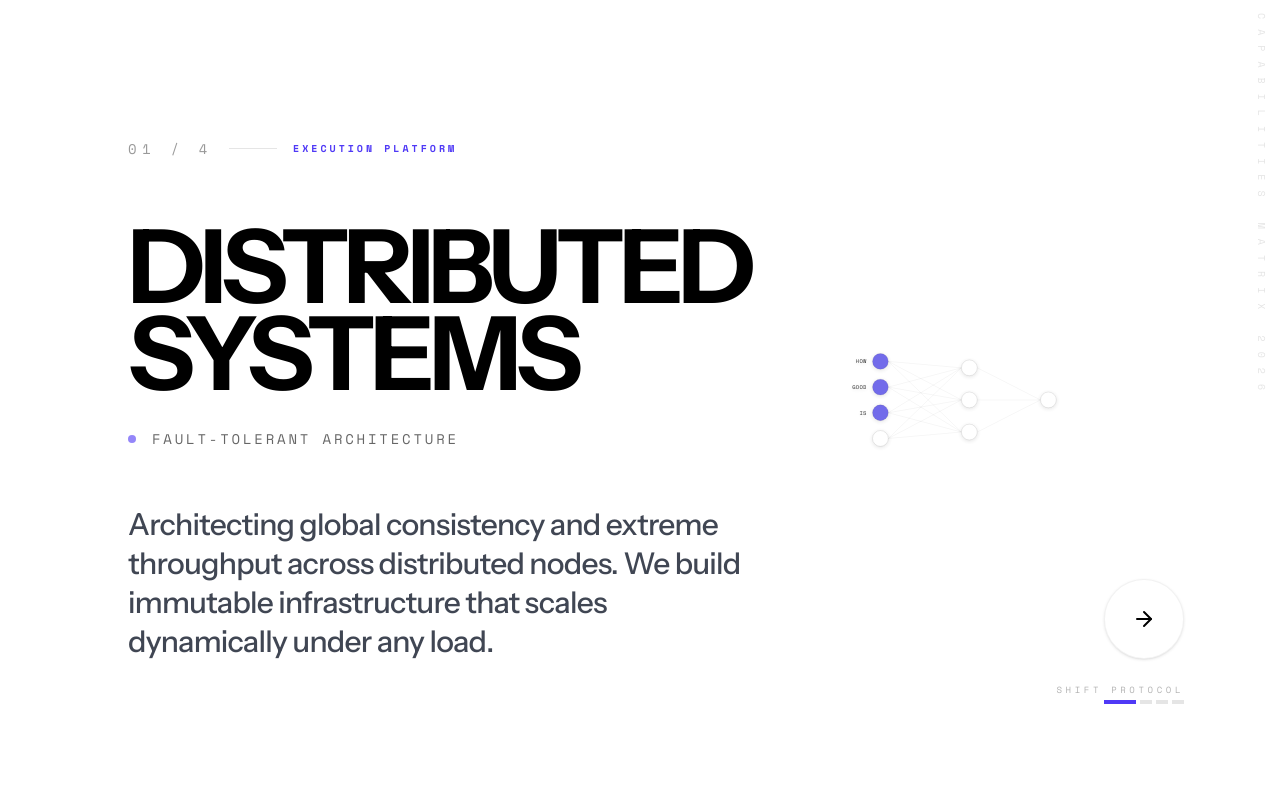
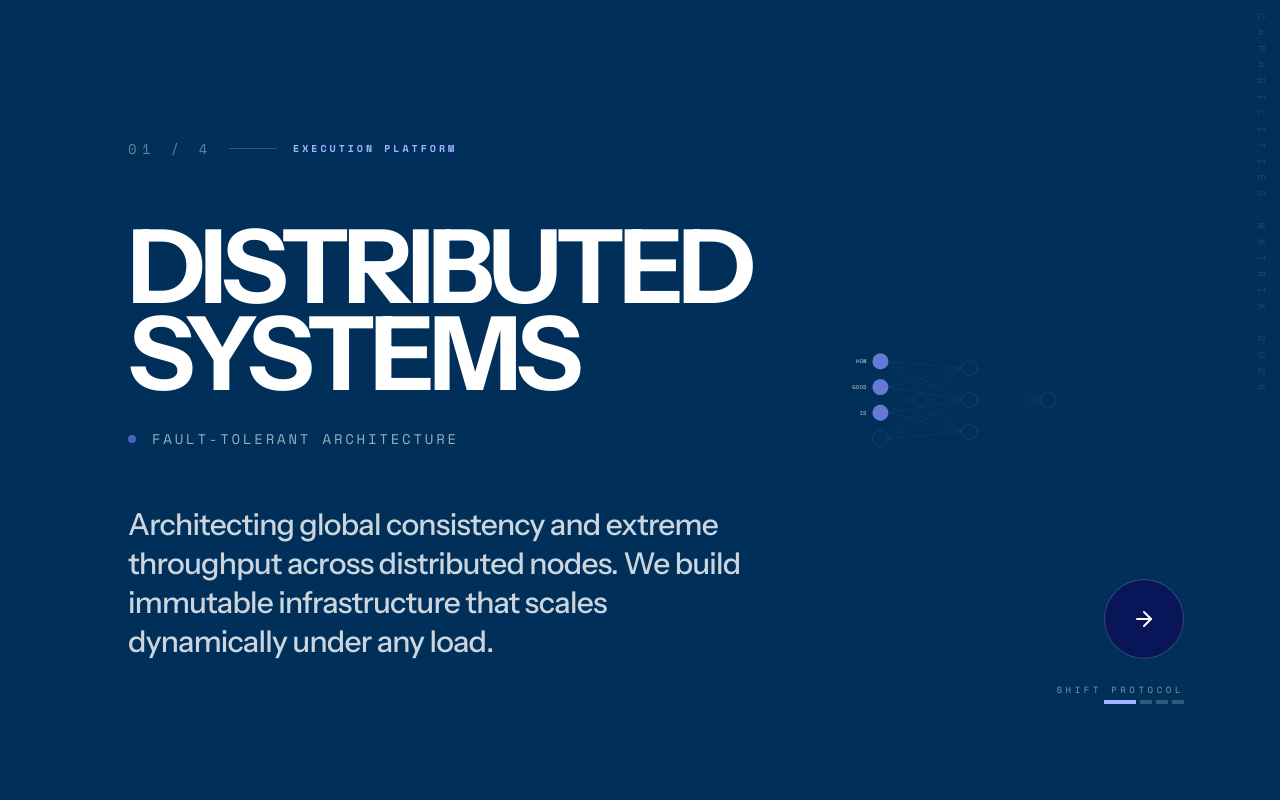
Before and after one commit to rafaykiyani135/acumo-website, a Next.js app: page / in a window 1280 px wide. Shown: the part 800-1600 px from the top of the page. Built offline with nearby package versions, Linux system fonts and the light colour scheme.

Commit message:
feat: add CaseLog, NeuralNetworkAnimation, and Services components to website dashboard

```diff
--- a/app/components/CaseLog.tsx
+++ b/app/components/CaseLog.tsx
@@ -46,16 +46,7 @@ interface CaseLogProps {
 
 export default function CaseLog({ onOpenProject }: CaseLogProps) {
   return (
-    <section id="case-studies" className="py-24 lg:py-40 w-full relative overflow-hidden bg-black">
-
-      {/* Background Image Layer */}
-      <div className="absolute inset-0 z-0 pointer-events-none">
-        <img
-          src="/case-studies-bg.png"
-          alt="Case Studies Background"
-          className="w-full h-full object-cover mix-blend-luminosity opacity-100"
-        />
-      </div>
+    <section id="case-studies" className="py-24 lg:py-40 w-full relative overflow-hidden bg-[#003059]">
 
       <div className="max-w-[1500px] mx-auto px-6 relative z-10">
 
--- a/app/components/NeuralNetworkAnimation.tsx
+++ b/app/components/NeuralNetworkAnimation.tsx
@@ -15,9 +15,9 @@ interface NeuralNetworkAnimationProps {
 const NeuralNetworkAnimation: React.FC<NeuralNetworkAnimationProps> = ({
     inputText = ['How', 'good', 'is', 'acumo?'],
     outputText = "It's goated!",
-    activationColor = '#4f46e5', // Indigo-600
-    neuronColor = 'white',
-    connectionColor = 'black',
+    activationColor = '#818cf8', // Indigo-400 (Brighter for dark mode)
+    neuronColor = 'transparent',
+    connectionColor = 'white',
     backgroundColor = 'transparent',
     animationSpeed = 1
 }) => {
--- a/app/components/Services.tsx
+++ b/app/components/Services.tsx
@@ -41,7 +41,7 @@ export default function Services() {
   const currentService = services[activeIndex];
 
   return (
-    <section id="services" className="w-full min-h-screen bg-white text-black flex items-center relative overflow-hidden px-6 md:px-20 lg:px-32">
+    <section id="services" className="w-full min-h-screen bg-[#003059] text-white flex items-center relative overflow-hidden px-6 md:px-20 lg:px-32">
       {/* Background Graphic - subtle grid to maintain technical brand identity */}
       <div className="absolute inset-0 pointer-events-none opacity-[0.03]">
         <div className="absolute left-0 top-0 w-full h-full bg-grid"></div>
@@ -53,25 +53,25 @@ export default function Services() {
           <div key={activeIndex} className="animate-fade-up" style={{ animationDuration: '1.8s' }}>
             {/* Service Index & Label */}
             <div className="flex items-center gap-4 mb-16 overflow-hidden">
-              <span className="font-mono text-sm tracking-[0.4em] text-black/40 uppercase">
+              <span className="font-mono text-sm tracking-[0.4em] text-white/40 uppercase">
                 {currentService.id} / {services.length}
               </span>
-              <div className="h-[1px] w-12 bg-black/10"></div>
-              <span className="font-mono text-[10px] tracking-[0.3em] uppercase text-indigo-600 font-bold">
+              <div className="h-[1px] w-12 bg-white/20"></div>
+              <span className="font-mono text-[10px] tracking-[0.3em] uppercase text-indigo-300 font-bold">
                 Execution Platform
               </span>
             </div>
 
             {/* Dynamic Title */}
             <div className="mb-14">
-              <h2 className="text-[clamp(3rem,8vw,7.5rem)] font-black tracking-tighter uppercase leading-[0.85] text-black">
+              <h2 className="text-[clamp(3rem,8vw,7.5rem)] font-black tracking-tighter uppercase leading-[0.85] text-white">
                 {currentService.title.map((word, i) => (
                   <span key={i} className="block">{word}</span>
                 ))}
               </h2>
               <div className="mt-8 flex items-center gap-4">
-                <div className="h-2 w-2 rounded-full bg-indigo-600 animate-pulse"></div>
-                <p className="font-mono text-xs md:text-sm tracking-[0.2em] text-black/60 uppercase">
+                <div className="h-2 w-2 rounded-full bg-indigo-400 animate-pulse"></div>
+                <p className="font-mono text-xs md:text-sm tracking-[0.2em] text-white/60 uppercase">
                   {currentService.subtitle}
                 </p>
               </div>
@@ -79,7 +79,7 @@ export default function Services() {
 
             {/* Description Block */}
             <div className="max-w-xl md:max-w-2xl lg:max-w-3xl">
-              <p className="text-xl md:text-2xl lg:text-3xl font-medium leading-[1.3] tracking-tight text-gray-900/80">
+              <p className="text-xl md:text-2xl lg:text-3xl font-medium leading-[1.3] tracking-tight text-white/80">
                 {currentService.desc}
               </p>
             </div>
@@ -94,29 +94,27 @@ export default function Services() {
         </div>
       </div>
 
-      {/* Navigation Controller - Bottom Right */}
       <div className="absolute bottom-12 right-12 md:bottom-24 md:right-24 z-20 flex flex-col items-end gap-6">
         <button
           onClick={nextService}
-          className="group relative flex items-center justify-center w-16 h-16 md:w-20 md:h-20 border border-black/5 rounded-full hover:border-black transition-all duration-700 overflow-hidden cursor-pointer bg-white shadow-sm"
+          className="group relative flex items-center justify-center w-16 h-16 md:w-20 md:h-20 border border-white/20 rounded-full hover:border-white transition-all duration-700 overflow-hidden cursor-pointer bg-[#081659] shadow-sm"
           aria-label="Next Service"
         >
           {/* Fill effect background */}
-          <div className="absolute inset-0 bg-black translate-y-full group-hover:translate-y-0 transition-transform duration-500 ease-[cubic-bezier(0.16,1,0.3,1)]"></div>
+          <div className="absolute inset-0 bg-white translate-y-full group-hover:translate-y-0 transition-transform duration-500 ease-[cubic-bezier(0.16,1,0.3,1)]"></div>
 
           <div className="relative z-10 flex flex-col items-center">
-            <ArrowRight className="w-5 h-5 md:w-6 md:h-6 text-black group-hover:text-white group-hover:translate-x-1.5 transition-all duration-500 ease-out" />
+            <ArrowRight className="w-5 h-5 md:w-6 md:h-6 text-white group-hover:text-[#003059] group-hover:translate-x-1.5 transition-all duration-500 ease-out" />
           </div>
         </button>
 
-        {/* Progress Indicators */}
         <div className="flex flex-col items-end gap-1 pointer-events-none">
-          <span className="font-mono text-[9px] tracking-[0.4em] uppercase opacity-30">Shift Protocol</span>
+          <span className="font-mono text-[9px] tracking-[0.4em] uppercase opacity-50 text-white">Shift Protocol</span>
           <div className="flex gap-1">
             {services.map((_, i) => (
               <div
                 key={i}
-                className={`h-1 transition-all duration-500 ${i === activeIndex ? 'w-8 bg-indigo-600' : 'w-3 bg-black/10'}`}
+                className={`h-1 transition-all duration-500 ${i === activeIndex ? 'w-8 bg-indigo-300' : 'w-3 bg-white/20'}`}
               />
             ))}
           </div>
```
